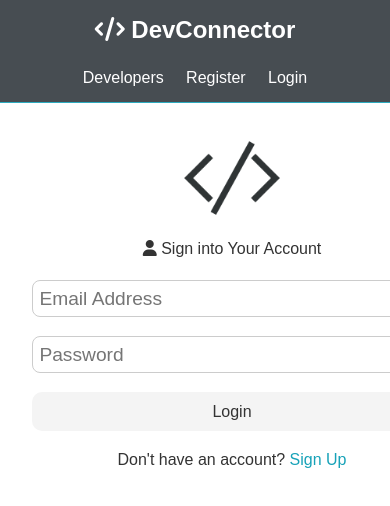
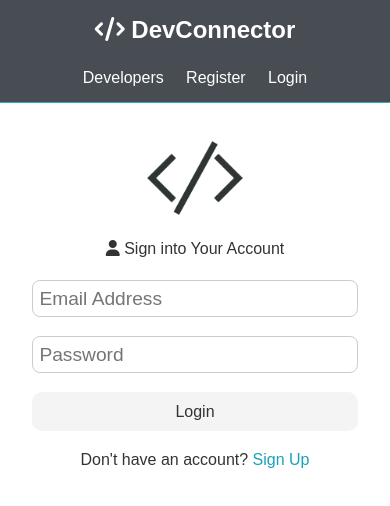
Before and after one commit to davisraimon/social-media-webapp, a React (Create React App) app in the folder client/: page /login in a window 390 px wide. Shown: the top 506 px of the page. Built offline with nearby package versions, Linux system fonts and the light colour scheme; no server answers.

Commit message:
minor UI fixes Commit

```diff
--- a/client/src/App.css
+++ b/client/src/App.css
@@ -26,7 +26,10 @@
 .alert-div {
   border-radius: 8px;
 }
-
+.login-width {
+  width: 400px !important;
+  margin: auto;
+}
 .card:hover {
   background-color: var(--hover-color);
 }
@@ -567,11 +570,15 @@ button {
   .container {
     margin-top: 8rem;
   }
-
+  .login-width {
+    width: auto !important;
+  }
   .hide-sm {
     display: none;
   }
-
+  .width-400 {
+    width: 100%;
+  }
   /* Text Styles */
   .x-large {
     font-size: 3rem;
--- a/client/src/components/auth/Login.js
+++ b/client/src/components/auth/Login.js
@@ -3,7 +3,7 @@ import { Link, Redirect } from "react-router-dom";
 import { connect } from "react-redux";
 import PropTypes from "prop-types";
 import { login } from "../../actions/auth";
-import logo from './logo.jpg'
+import logo from "./logo.jpg";
 
 const Login = ({ login, isAuthenticated }) => {
   const [formData, setformData] = useState({
@@ -25,9 +25,11 @@ const Login = ({ login, isAuthenticated }) => {
   }
   return (
     <Fragment>
-      <div style={{ width: 400, margin: "auto" }}>
+      <div className="login-width">
         {/* <h1 className="large text-primary">Sign In</h1> */}
-        <div className='logo-div'><img src={logo} className='logo-size'></img></div>
+        <div className="logo-div">
+          <img src={logo} className="logo-size"></img>
+        </div>
         <p className="lead text-center">
           <i className="fas fa-user"></i> Sign into Your Account
         </p>
@@ -53,11 +55,13 @@ const Login = ({ login, isAuthenticated }) => {
               onChange={(e) => onChange(e)}
             />
           </div>
-          <input
-            type="submit"
-            className="btn btn-default width-400"
-            value="Login"
-          />
+          <div>
+            <input
+              type="submit"
+              className="btn btn-default width-400"
+              value="Login"
+            />
+          </div>
         </form>
         <p className="my-1 text-center">
           Don't have an account? <Link to="/register">Sign Up</Link>
--- a/client/src/components/auth/Register.js
+++ b/client/src/components/auth/Register.js
@@ -30,7 +30,7 @@ const Register = ({ setAlert, register, isAuthenticated }) => {
   }
   return (
     <Fragment>
-      <div style={{ width: 400, margin: "auto" }}>
+      <div className="login-width">
         <div className="logo-div">
           <img src={logo} className="logo-size"></img>
         </div>
@@ -58,7 +58,7 @@ const Register = ({ setAlert, register, isAuthenticated }) => {
               onChange={(e) => onChange(e)}
             />
             <small className="form-text">
-              This site uses Gravatar  So use Gravatar email for profile image
+              This site uses Gravatar So use Gravatar email for profile image
             </small>
           </div>
           <div className="form-group">
```
